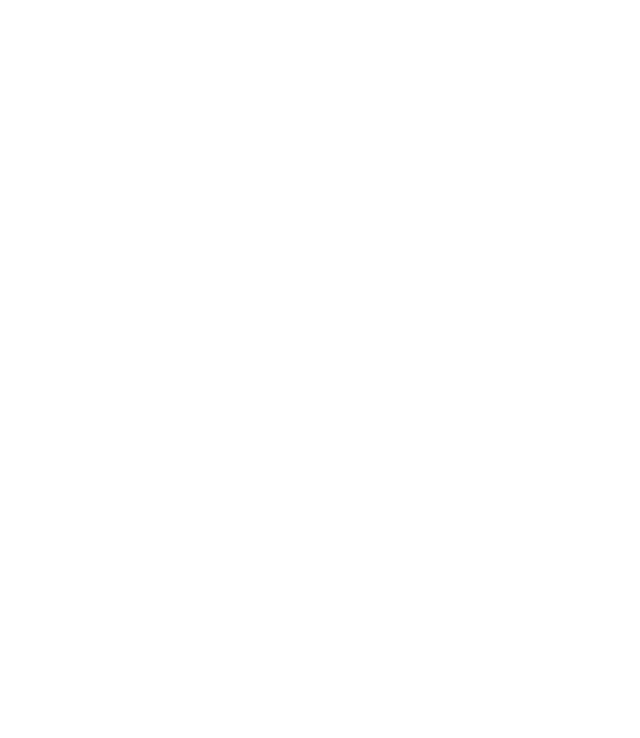
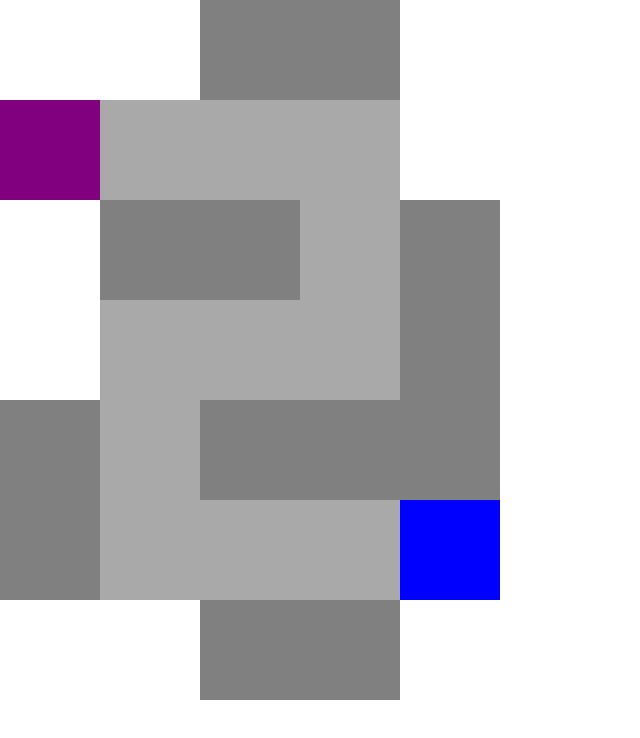
Before and after one commit to EthanPhilpott/Tower-Defense-Game, a plain HTML site: page game.html in a window 1280 px wide. Shown: the whole page, without its empty margins (0-640 px from the left). Drawn offline with Linux system fonts and the light colour scheme.

Commit message:
Rendered the map

```diff
--- a/css/game.css
+++ b/css/game.css
@@ -0,0 +1,48 @@
+*, *::before, *::after {
+    margin: 0;
+    padding: 0;
+    box-sizing: border-box;
+}
+
+:root {
+    /* Variables */
+}
+
+/* Main Styles */
+
+article {
+    display: flex;
+}
+
+/* board classes */
+
+.board {
+    display: grid;
+    grid-template-columns: auto;
+    grid-template-rows: auto;
+}
+
+.board * {
+    width: 100px;
+    height: 100px;
+}
+
+.empty-cell {
+    background-color: rgba(0, 0, 0, 0);
+}
+
+.enemy-spawn-cell {
+    background-color: purple;
+}
+
+.player-base-cell {
+    background-color: blue;
+}
+
+.tower-cell {
+    background-color: gray;
+}
+
+.path-cell {
+    background-color: darkgray;
+}
--- a/game.html
+++ b/game.html
@@ -19,7 +19,7 @@
 
         <main>
             <article>
-                <section id="board">
+                <section class="board" id="board">
 
                 </section>
                 <section class="tower-selection">
--- a/js/game.js
+++ b/js/game.js
@@ -1,14 +1,29 @@
 "use strict"
 
-let classicSmall = [
-    [ 0 , 's',  1 ,  0 , 0],
-    [ 0 , 'p', 'p', 'p', 0],
-    [ 0 ,  1 ,  1 , 'p', 1],
-    ['b', 'p', 'p', 'p', 1],
-    [ 0 ,  1 ,  1 ,  1 , 0],
-]
+// All global HTML Elements
+let boardHTML = document.getElementById('board');
 
-let boardHTML = document.getElementById('board');
+// The following is a very basic board and is named acordingly.
+let classicSmall = {
+    map : [
+        [ 0 ,  0 ,  1 ,  1 ,  0 ], // 0 Stands for nothing, or a blank space that nothing can be placed on.
+        ['s', 'p', 'p', 'p',  0 ], // 1 stands for a spot that towers can be placed on.
+        [ 0 ,  1 ,  1 , 'p',  1 ], // s stands for the enemy spawing spot
+        [ 0 , 'p', 'p', 'p',  1 ], // b stands for your base, if an enemy reaches here you lose life.
+        [ 1 , 'p',  1 ,  1 ,  1 ], // p stands for the path the enemy takes, this can be placed anywhere and the enemy will pathfind the best path towards the nearest base.
+        [ 1 , 'p', 'p', 'p', 'b'],
+        [ 0 ,  0 ,  1 ,  1 ,  0 ],
+    ],
+
+    waves : [
+        [
+            ["basic", 1, 1]
+        ]
+        [
+            ["basic", 3, 1]
+        ],
+    ]
+}
 
 class Board {
     constructor (boardHTML, boardArray) {
@@ -25,32 +40,46 @@ class Board {
                 let tempdiv = document.createElement('div')
 
                 // Add a grid element to the temp div element
-                tempdiv.style.gridRow    = `${x + 1} / ${x + 2}`
-                tempdiv.style.gridColumn = `${y + 1} / ${y + 2}`
+                tempdiv.style.gridRow    = `${y + 1} / ${y + 2}`
+                tempdiv.style.gridColumn = `${x + 1} / ${x + 2}`
 
                 // Based on what the value is inside of the given array, teh switch statement will add diffrent things to it.
-                switch (this.array[y][x]) {
-                    case 0:
+                switch (this.array[y][x]) { // the value of the array
+                    case 0: // 0 = empty
                         tempdiv.classList.add('empty-cell')
                         break;
-                    case 1:
+                    case 1: // 1 = a place a tower can be placed
                         tempdiv.classList.add('tower-cell')
                         break;
-                    case 's':
-                        tempdiv.classList.add('enemy-start-cell')
+                    case 's': // 's' = the enemy spawn location
+                        tempdiv.classList.add('enemy-spawn-cell')
                         break;
-                    case 'p':
+                    case 'p': // 'p' = the path the enemies can take
                         tempdiv.classList.add('path-cell')
                         break;
-                    case 'b':
+                    case 'b': // 'b' = the players base
                         tempdiv.classList.add('player-base-cell')
                         break;
+                    default: // if the tile is not contained in the switch statement, warn.
+                        console.warn('No found tile for given board')
                 }
 
+                // For every tempdiv, append it to the board container.
                 this.board.appendChild(tempdiv)
             }
         }
     }
 }
 
-let board = new Board (boardHTML, classicSmall)
+function PathFinding (board) {
+    spawns = [];
+    for (let row = 0; row < board.length; row++) {
+        for (let col = 0; col < board[row].length; col++) {
+            if (board[row][col] === 's') {
+                spawns.push([row, col])
+            }
+        }
+    }
+}
+
+let board = new Board (boardHTML, classicSmall.map)
```
